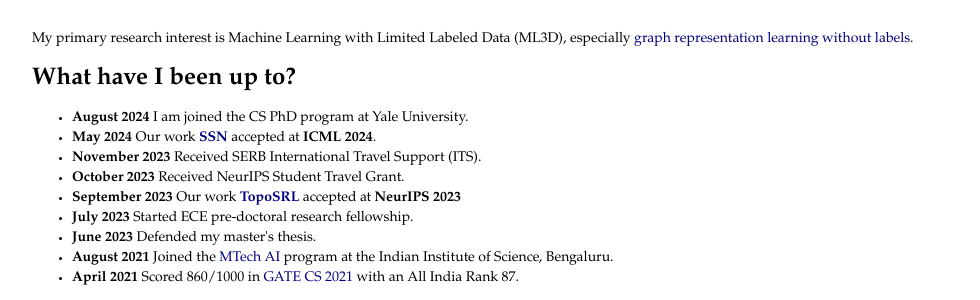
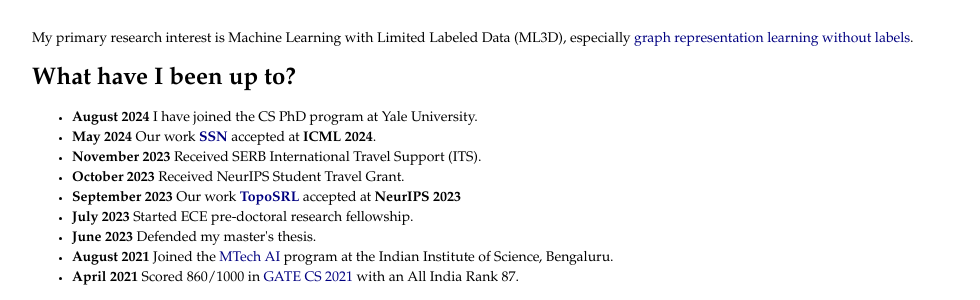
Before and after one commit to HirenMadhu/hirenmadhu.github.io, a Jekyll site: the page built from index.html, in a window 1280 px wide. Shown: the part 345-645 px from the top of the page, without its empty margins (160-1140 px from the left). Built offline with Jekyll 4.4.1, drawn with Linux system fonts in a browser that asks for light colours.

Commit message:
Updated afte Yale.

```diff
--- a/index.html
+++ b/index.html
@@ -19,7 +19,7 @@
 <div class="blurb">
 <h1> What have I been up to?</h1>
 <ul>
-<li><b>August 2024</b> I am joined the CS PhD program at Yale University. </li>
+<li><b>August 2024</b> I have joined the CS PhD program at Yale University. </li>
 <li><b>May 2024</b> Our work <a href="https://icml.cc/virtual/2024/poster/32736"><b>SSN</b></a> accepted at <b>ICML 2024</b>. </li>
 <li><b>November 2023</b> Received SERB International Travel Support (ITS).</li>
 <li><b>October 2023</b> Received NeurIPS Student Travel Grant.</li>
```
